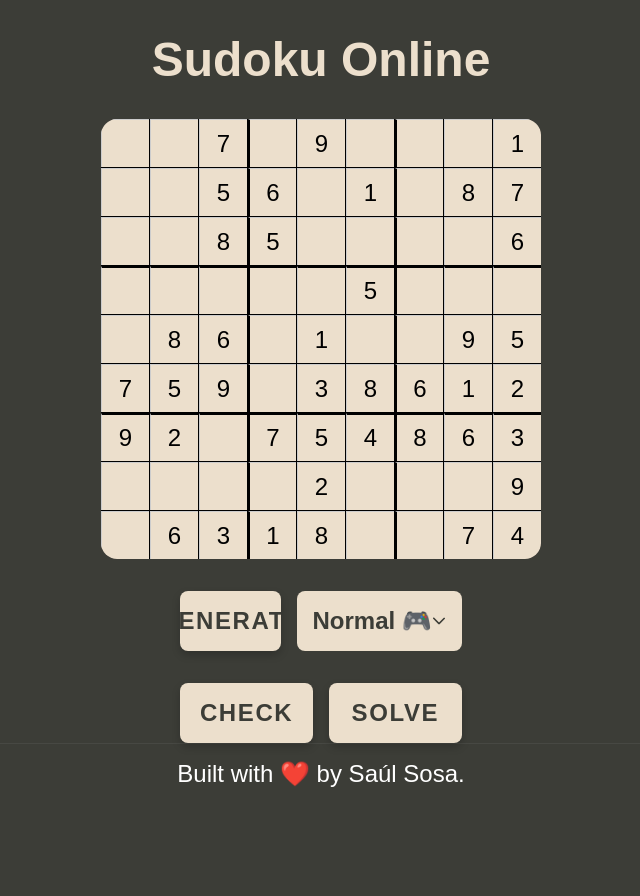
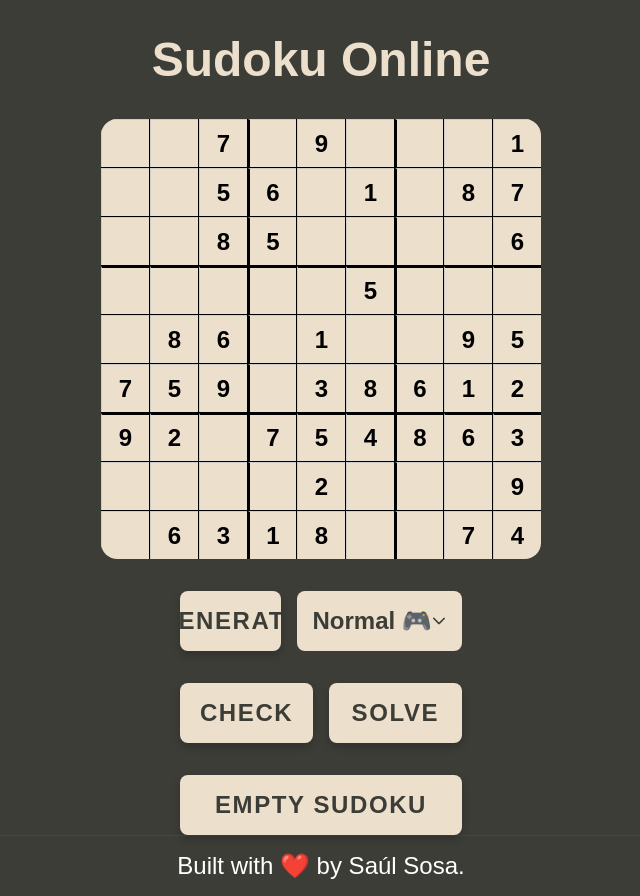
Before and after one commit to Saul-Sosa-Diaz/open-source-sudoku-solver, a React (Vite) app: page / in a window 1280 px wide. Shown: the whole page, without its empty margins (319-959 px from the left). Before the commit the page ends 804 px from the top, so only its background shows below. Built offline with nearby package versions, Linux system fonts and the light colour scheme.

Commit message:
feat: enhance HomeScreen functionality with empty Sudoku grid option, refactor grid component to support initial values

```diff
--- a/src/HomeScreen.tsx
+++ b/src/HomeScreen.tsx
@@ -12,7 +12,7 @@ import {
 import { useEffect, useState } from 'react'
 import { generateSudoku } from './utils/generateSudoku'
 import { Footer } from './components/footer'
-import { checkSudokuIsValid } from './utils/resolveSudoku'
+import { checkSudokuIsValid, resolveSudoku } from './utils/resolveSudoku'
 import { triggerConfettiAnimation } from './utils/confetti'
 
 export const HomeScreen = () => {
@@ -27,8 +27,8 @@ export const HomeScreen = () => {
     [0, 0, 0, 0, 0, 0, 0, 0, 0],
     [0, 0, 0, 0, 0, 0, 0, 0, 0],
   ])
+  const [initialSudoku, setInitialSudoku] = useState<number[][]>([])
 
-  const [resolvedSudoku, setResolvedSudoku] = useState<number[][]>([])
   const [difficulty, setDifficulty] = useState<number>(50)
   const [difficultyOptions] = useState([
     { label: 'Easy 😴', value: 30 },
@@ -36,27 +36,53 @@ export const HomeScreen = () => {
     { label: 'Hard 🥵', value: 70 },
     { label: 'Impossible ☠️', value: 90 },
   ])
+
   const [isValid, setIsValid] = useState(false)
   const [hasCheckedSudoku, setHasCheckedSudoku] = useState(false)
+  const [emptySudoku, setEmptySudoku] = useState<boolean>(false)
 
   useEffect(() => {
     const generateSudokuAsync = async () => {
-      const { generatedSudoku, resolvedSudoku } = await generateSudoku(difficulty)
+      if (emptySudoku) {
+        const emptySudoku = Array.from({ length: 9 }, () => Array(9).fill(0))
+        setSudoku(emptySudoku)
+        setInitialSudoku(emptySudoku)
+        return
+      }
+      const { generatedSudoku } = await generateSudoku(difficulty)
       setSudoku(generatedSudoku)
-      setResolvedSudoku(resolvedSudoku)
+      setInitialSudoku(generatedSudoku)
     }
+
     generateSudokuAsync()
   }, [])
 
+  useEffect(() => {
+    if (emptySudoku) {
+      const emptySudokuGrid = Array.from({ length: 9 }, () => Array(9).fill(0))
+      setSudoku(emptySudokuGrid)
+      setInitialSudoku(emptySudokuGrid)
+    }
+  }, [emptySudoku])
+
   const resolveHandleClick = async () => {
-    const clonedSudoku = resolvedSudoku.map((row) => [...row])
-    setSudoku(clonedSudoku)
+    let sudokuToResolve
+    if (emptySudoku) {
+      sudokuToResolve = initialSudoku.map((row) => [...row])
+    } else {
+      sudokuToResolve = sudoku.map((row) => [...row])
+    }
+    const resolvedSudoku = await resolveSudoku(sudokuToResolve)
+    setSudoku(resolvedSudoku)
+    setIsValid(false)
+    setHasCheckedSudoku(false)
   }
 
   const generateHandleClick = async () => {
-    const { generatedSudoku, resolvedSudoku } = await generateSudoku(difficulty)
+    const { generatedSudoku } = await generateSudoku(difficulty)
+    setEmptySudoku(false)
     setSudoku(generatedSudoku)
-    setResolvedSudoku(resolvedSudoku)
+    setInitialSudoku(generatedSudoku)
     setIsValid(false)
     setHasCheckedSudoku(false)
   }
@@ -80,11 +106,16 @@ export const HomeScreen = () => {
     }
   }
 
+  const handleSetEmptySudoku = async () => {
+    setEmptySudoku(true)
+
+  }
+
   return (
     <Wrapper>
       <MainContainer>
         <Title>Sudoku Online</Title>
-        <Grid values={sudoku} onChange={handleCellChange} />
+        <Grid values={sudoku} onChange={handleCellChange} initialValues={initialSudoku} />
         {hasCheckedSudoku && (
           <>
             {!isValid && <InvalidSudokuMessage>Invalid Sudoku...</InvalidSudokuMessage>}
@@ -104,6 +135,9 @@ export const HomeScreen = () => {
           <ButtonStyled onClick={handleCheckSudoku}> Check </ButtonStyled>
           <ButtonStyled onClick={resolveHandleClick}> Solve </ButtonStyled>
         </ButtonContainer>
+        <ButtonContainer>
+          <ButtonStyled onClick={handleSetEmptySudoku}> Empty Sudoku </ButtonStyled>
+        </ButtonContainer>
       </MainContainer>
       <Footer />
     </Wrapper>
--- a/src/components/grid.tsx
+++ b/src/components/grid.tsx
@@ -1,27 +1,30 @@
-import { Cell } from './cell';
-import { StyledGrid } from './grid.styles';
+import { Cell } from './cell'
+import { StyledGrid } from './grid.styles'
 
 type GridProps = {
-    values: number[][];
+  values: number[][]
+    onChange: (row: number, col: number, value: number) => void
+    initialValues?: number[][]
 }
 
-
-export const Grid = ({ values, onChange }: GridProps & { onChange: (row: number, col: number, value: number) => void }) => {
-    const sideSize = values.length;
-    const numberRows = sideSize;
-    const numberColumns = sideSize;
-    const rowDivisions = Math.floor(numberRows / 3);
-    const colDivisions = Math.floor(numberColumns / 3);
+export const Grid = ({ values, onChange, initialValues }: GridProps) => {
+  const sideSize = values.length
+  const rowDivisions = Math.floor(sideSize / 3)
+  const colDivisions = Math.floor(sideSize / 3)
 
   return (
-        <StyledGrid style={{
-            gridTemplateColumns: `repeat(${numberColumns}, 1fr)`,
-            gridTemplateRows: `repeat(${numberRows}, 1fr)`,
-        }}>
-            {values.map((_, row) =>
-                values[row].map((cellValue, col) => {
-                    const isTopBorder = (row % rowDivisions === 0) && row !== 0;
-                    const isLeftBorder = col % colDivisions === 0 && col !== 0;
+    <StyledGrid
+      style={{
+        gridTemplateColumns: `repeat(${sideSize}, 1fr)`,
+        gridTemplateRows: `repeat(${sideSize}, 1fr)`,
+      }}
+    >
+      {values.map((rowVals, row) =>
+        rowVals.map((cellValue, col) => {
+          const isFixed = initialValues?.[row]?.[col] !== 0
+
+          const isTopBorder = row % rowDivisions === 0 && row !== 0
+          const isLeftBorder = col % colDivisions === 0 && col !== 0
 
           return (
             <Cell
@@ -32,17 +35,21 @@ export const Grid = ({ values, onChange }: GridProps & { onChange: (row: number,
                 borderLeft: isLeftBorder ? '2px solid black' : '1px solid #ccc',
               }}
             >
+              {isFixed ? (
+                // Celda fija → solo se muestra como texto
+                <span style={{ fontWeight: 'bold', fontSize: '1.5rem' }}>{cellValue}</span>
+              ) : (
                 <input
                   type="text"
                   maxLength={1}
                   value={cellValue === 0 ? '' : cellValue}
                   onChange={(e) => {
-                                    const val = e.target.value;
-                                    const number = parseInt(val, 10);
+                    const val = e.target.value
+                    const number = parseInt(val, 10)
                     if (!isNaN(number) && number >= 1 && number <= 9) {
-                                        onChange(row, col, number);
+                      onChange(row, col, number)
                     } else if (val === '') {
-                                        onChange(row, col, 0);
+                      onChange(row, col, 0)
                     }
                   }}
                   style={{
@@ -55,10 +62,11 @@ export const Grid = ({ values, onChange }: GridProps & { onChange: (row: number,
                     outline: 'none',
                   }}
                 />
+              )}
             </Cell>
-                    );
-                })
+          )
+        }),
       )}
     </StyledGrid>
-    );
-};
+  )
+}
```
Lines whose indentation alone changed are shown as unchanged.
